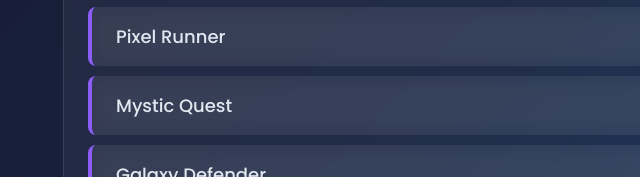
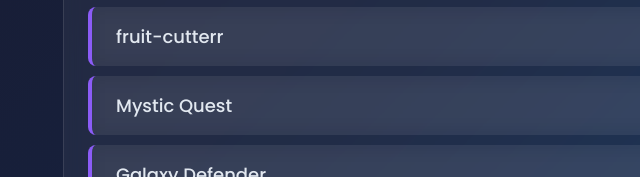
Before and after one commit to jainarham873-glitch/games, a plain HTML site: page index.html in a window 1280 px wide. Shown: the part 404-581 px from the top of the page, 197-837 px from the left. Drawn offline with nearby package versions, Linux system fonts and the light colour scheme.

Commit message:
Replace Pixel Runner link with fruit-cutter link

```diff
--- a/index.html
+++ b/index.html
@@ -74,7 +74,7 @@
                 <!-- Add your game links here -->
                 <p><a href="https://jainarham873-glitch.github.io/puzzle1/" class="game-link">Puzzle1</a></p>
                 <p><a href="https://jainarham873-glitch.github.io/space-game1/" class="game-link">space-game1</a></p>
-                <p><a href="#" class="game-link">Pixel Runner</a></p>
+                <p><a href="https://jainarham873-glitch.github.io/fruit-cutter" class="game-link">fruit-cutterr</a></p>
                 <p><a href="#" class="game-link">Mystic Quest</a></p>
                 <p><a href="#" class="game-link">Galaxy Defender</a></p>
                 <p><a href="#" class="game-link">Sky Racer</a></p>
```
